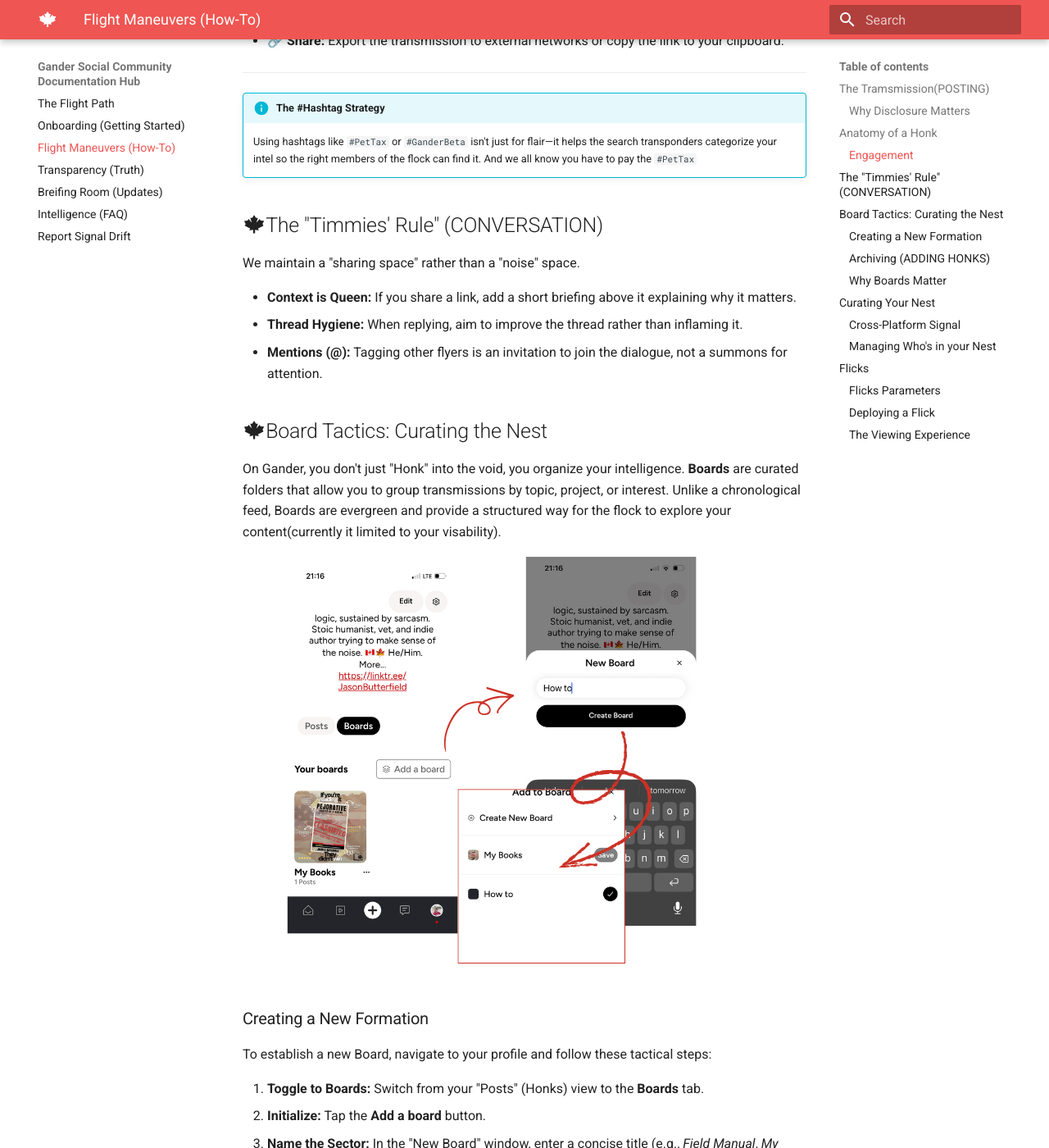
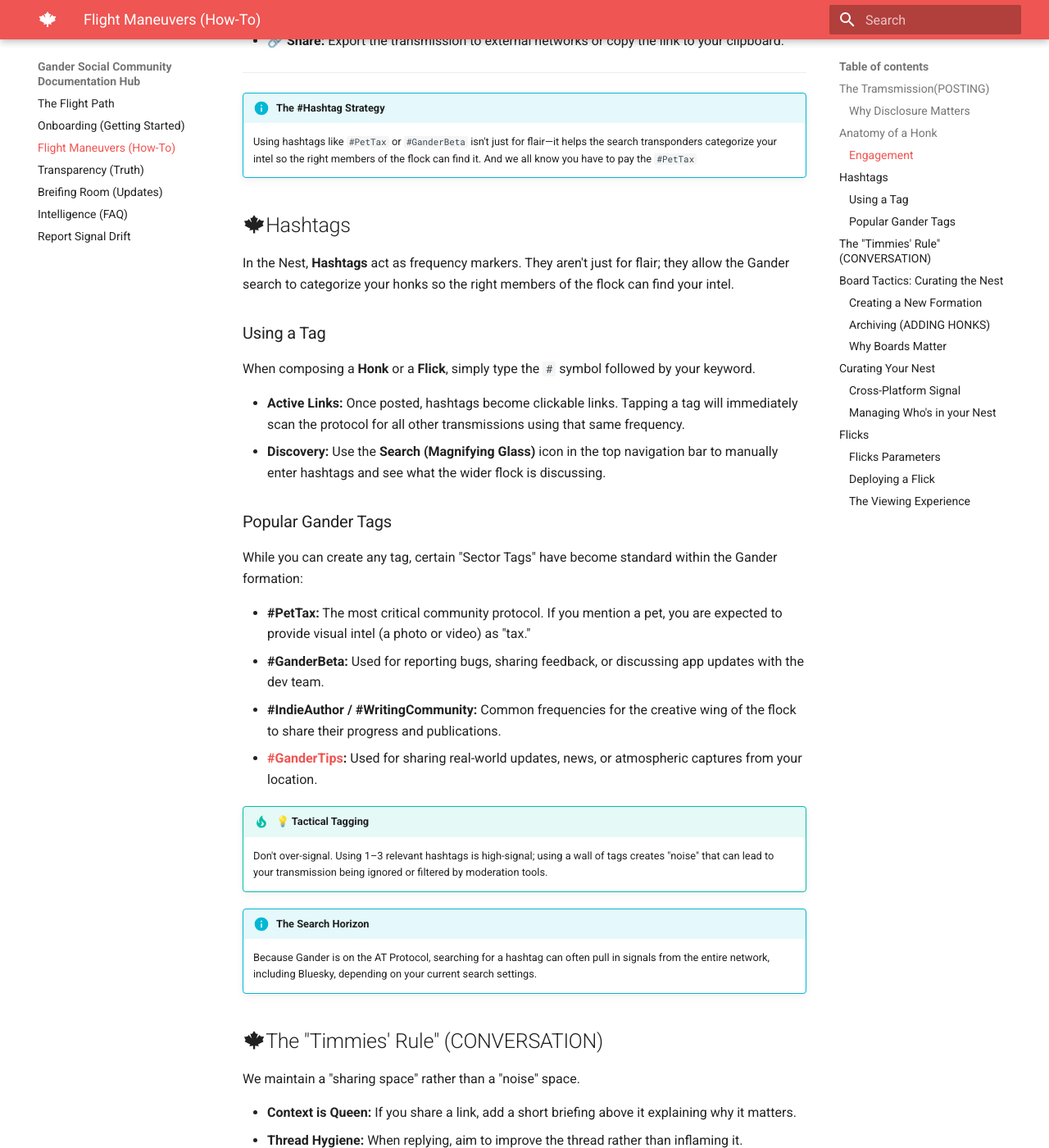
Before and after one commit to jasonbutt/gander-social-docs, an MkDocs documentation site: the page built from docs/how-to.md, in a window 1280 px wide and 1400 px high, scrolled down 2649 px. Shown: the whole window at 82% size. Built offline with MkDocs 1.6.1 and Material for MkDocs 9.7.7, drawn with Linux system fonts in a browser that asks for light colours.

Commit message:
Added Hashtags and gander-tips page

```diff
--- a/docs/how-to.md
+++ b/docs/how-to.md
@@ -50,6 +50,32 @@
 
 !!! info "The #Hashtag Strategy"
     Using hashtags like `#PetTax` or `#GanderBeta` isn't just for flair—it helps the search transponders categorize your intel so the right members of the flock can find it. And we all know you have to pay the `#PetTax`
+
+## :material-leaf-maple:Hashtags
+
+In the Nest, **Hashtags** act as frequency markers. They aren't just for flair; they allow the Gander search to categorize your honks so the right members of the flock can find your intel.
+
+### Using a Tag
+
+When composing a **Honk** or a **Flick**, simply type the `#` symbol followed by your keyword.
+
+* **Active Links:** Once posted, hashtags become clickable links. Tapping a tag will immediately scan the protocol for all other transmissions using that same frequency.
+* **Discovery:** Use the **Search (Magnifying Glass)** icon in the top navigation bar to manually enter hashtags and see what the wider flock is discussing.
+
+### Popular Gander Tags
+
+While you can create any tag, certain "Sector Tags" have become standard within the Gander formation:
+
+* **#PetTax:** The most critical community protocol. If you mention a pet, you are expected to provide visual intel (a photo or video) as "tax."
+* **#GanderBeta:** Used for reporting bugs, sharing feedback, or discussing app updates with the dev team.
+* **#IndieAuthor / #WritingCommunity:** Common frequencies for the creative wing of the flock to share their progress and publications.
+* **[#GanderTips](gander-tips.md):** Used for sharing real-world updates, news, or atmospheric captures from your location.
+
+!!! tip "💡 Tactical Tagging"
+    Don't over-signal. Using 1–3 relevant hashtags is high-signal; using a wall of tags creates "noise" that can lead to your transmission being ignored or filtered by moderation tools.
+
+!!! info "The Search Horizon"
+    Because Gander is on the AT Protocol, searching for a hashtag can often pull in signals from the entire network, including Bluesky, depending on your current search settings.
 
 ## :material-leaf-maple:The "Timmies' Rule" (CONVERSATION)
 
```
Also changed, not shown: other parts of docs/how-to.md (+1 -1 lines), docs/gander-tips.md (added, +9 -0 lines), docs/index.md (+1 -0 lines).
